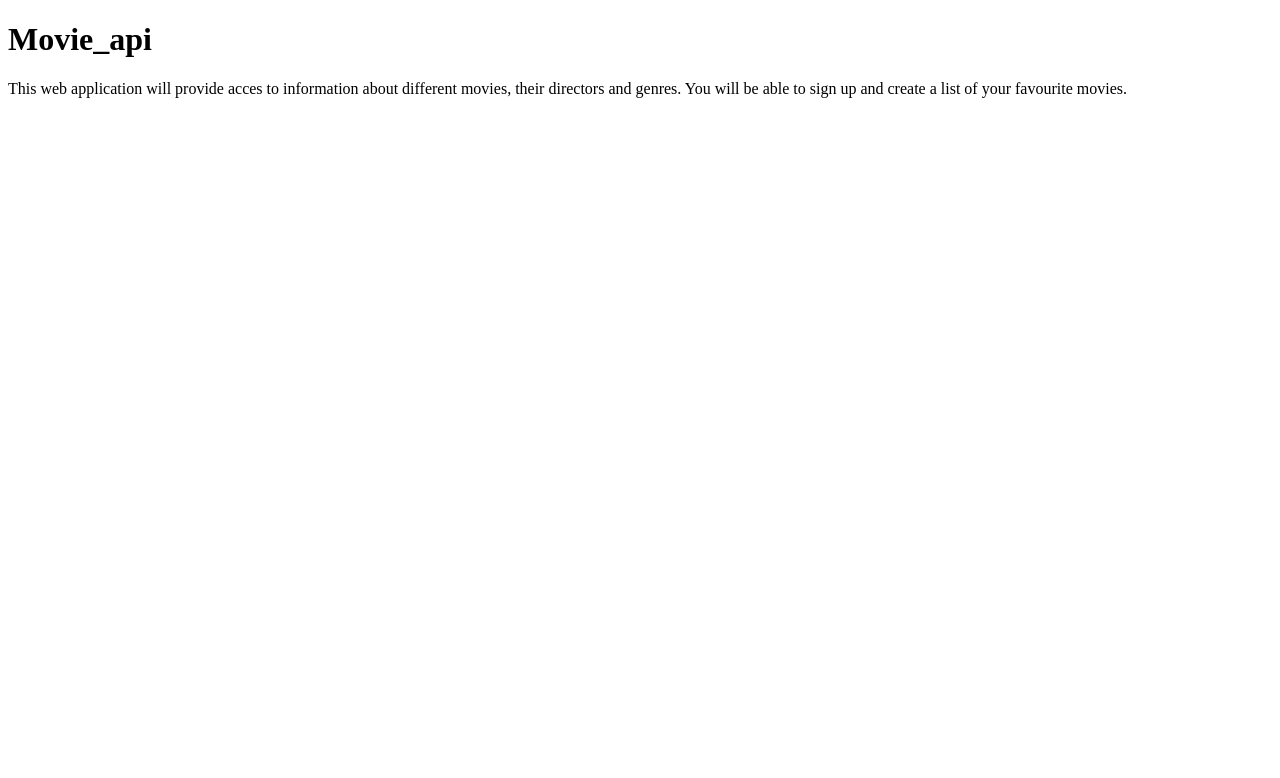
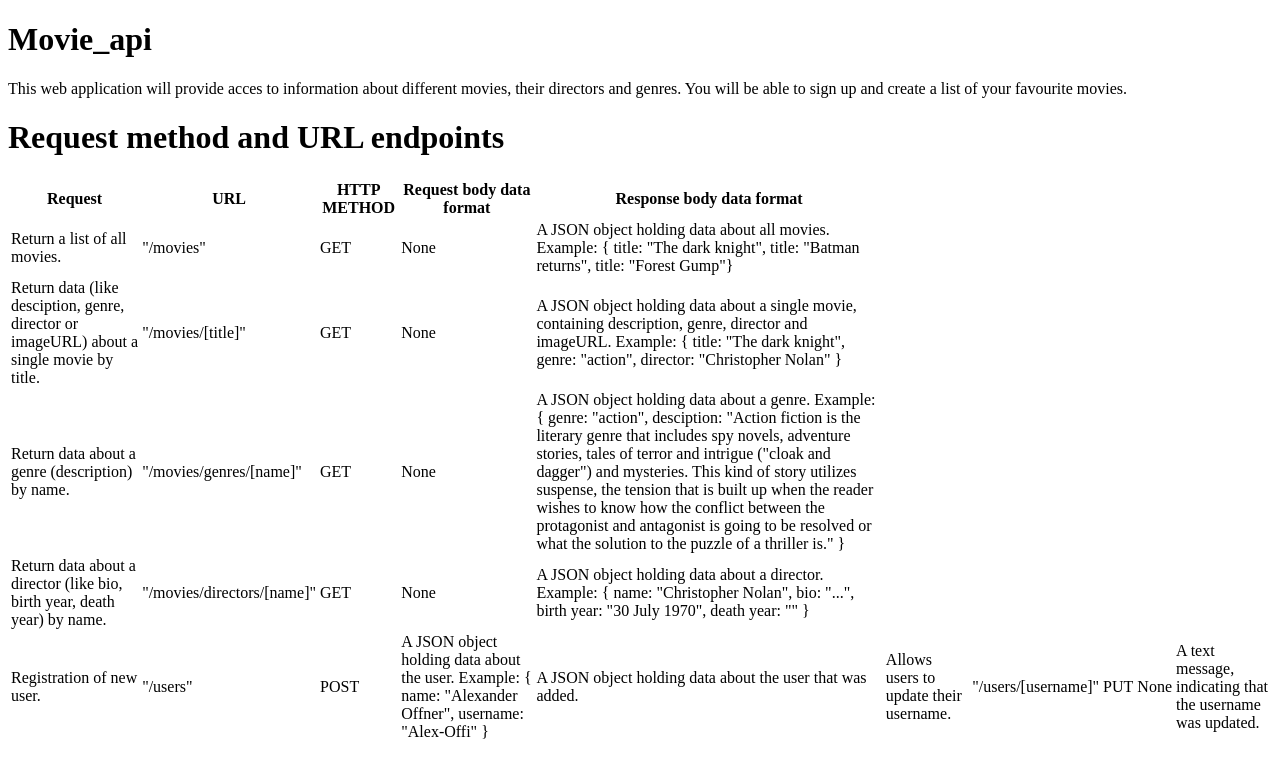
Before and after one commit to Alex-Offner/movie_api, a website: page documentation.html in a window 1280 px wide. Drawn offline with Linux system fonts and the light colour scheme.

Commit message:
Update documentation and implement requests for API

```diff
--- a/documentation.html
+++ b/documentation.html
@@ -14,5 +14,86 @@
       movies, their directors and genres. You will be able to sign up and create
       a list of your favourite movies.
     </p>
+
+    <h1>Request method and URL endpoints</h1>
+    <table style="width:100%">
+      <tr>
+        <th>Request</th>
+        <th>URL</th>
+        <th>HTTP METHOD</th>
+        <th>Request body data format</th>
+        <th>Response body data format</th>
+      </tr>
+      <tr>
+        <td>Return a list of all movies.</td>
+        <td>"/movies"</td>
+        <td>GET</td>
+        <td>None</td>
+        <td>
+          A JSON object holding data about all movies. Example: { title: "The
+          dark knight", title: "Batman returns", title: "Forest Gump"}
+        </td>
+      </tr>
+      <tr>
+        <td>
+          Return data (like desciption, genre, director or imageURL) about a
+          single movie by title.
+        </td>
+        <td>"/movies/[title]"</td>
+        <td>GET</td>
+        <td>None</td>
+        <td>
+          A JSON object holding data about a single movie, containing
+          description, genre, director and imageURL. Example: { title: "The dark
+          knight", genre: "action", director: "Christopher Nolan" }
+        </td>
+      </tr>
+      <tr>
+        <td>Return data about a genre (description) by name.</td>
+        <td>"/movies/genres/[name]"</td>
+        <td>GET</td>
+        <td>None</td>
+        <td>
+          A JSON object holding data about a genre. Example: { genre: "action",
+          desciption: "Action fiction is the literary genre that includes spy
+          novels, adventure stories, tales of terror and intrigue ("cloak and
+          dagger") and mysteries. This kind of story utilizes suspense, the
+          tension that is built up when the reader wishes to know how the
+          conflict between the protagonist and antagonist is going to be
+          resolved or what the solution to the puzzle of a thriller is." }
+        </td>
+      </tr>
+      <tr>
+        <td>
+          Return data about a director (like bio, birth year, death year) by
+          name.
+        </td>
+        <td>"/movies/directors/[name]"</td>
+        <td>GET</td>
+        <td>None</td>
+        <td>
+          A JSON object holding data about a director. Example: { name:
+          "Christopher Nolan", bio: "...", birth year: "30 July 1970", death
+          year: "" }
+        </td>
+      </tr>
+      <tr>
+        <td>Registration of new user.</td>
+        <td>"/users"</td>
+        <td>POST</td>
+        <td>
+          A JSON object holding data about the user. Example: { name: "Alexander
+          Offner", username: "Alex-Offi" }
+        </td>
+        <td>
+          A JSON object holding data about the user that was added.
+        </td>
+        <td>Allows users to update their username.</td>
+        <td>"/users/[username]"</td>
+        <td>PUT</td>
+        <td>None</td>
+        <td>A text message, indicating that the username was updated.</td>
+      </tr>
+    </table>
   </body>
 </html>
```
Also changed, not shown: index.js (+64 -2 lines).
